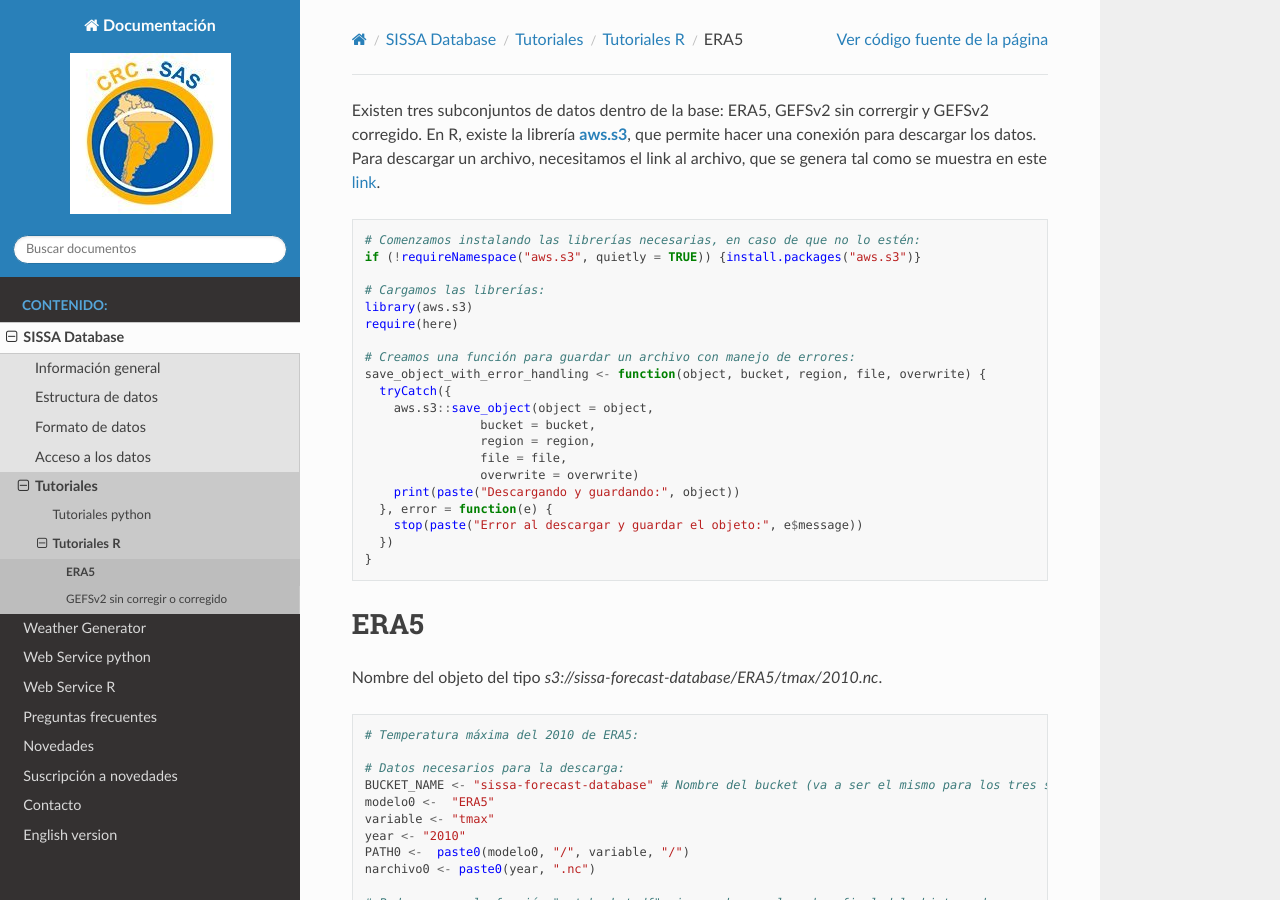
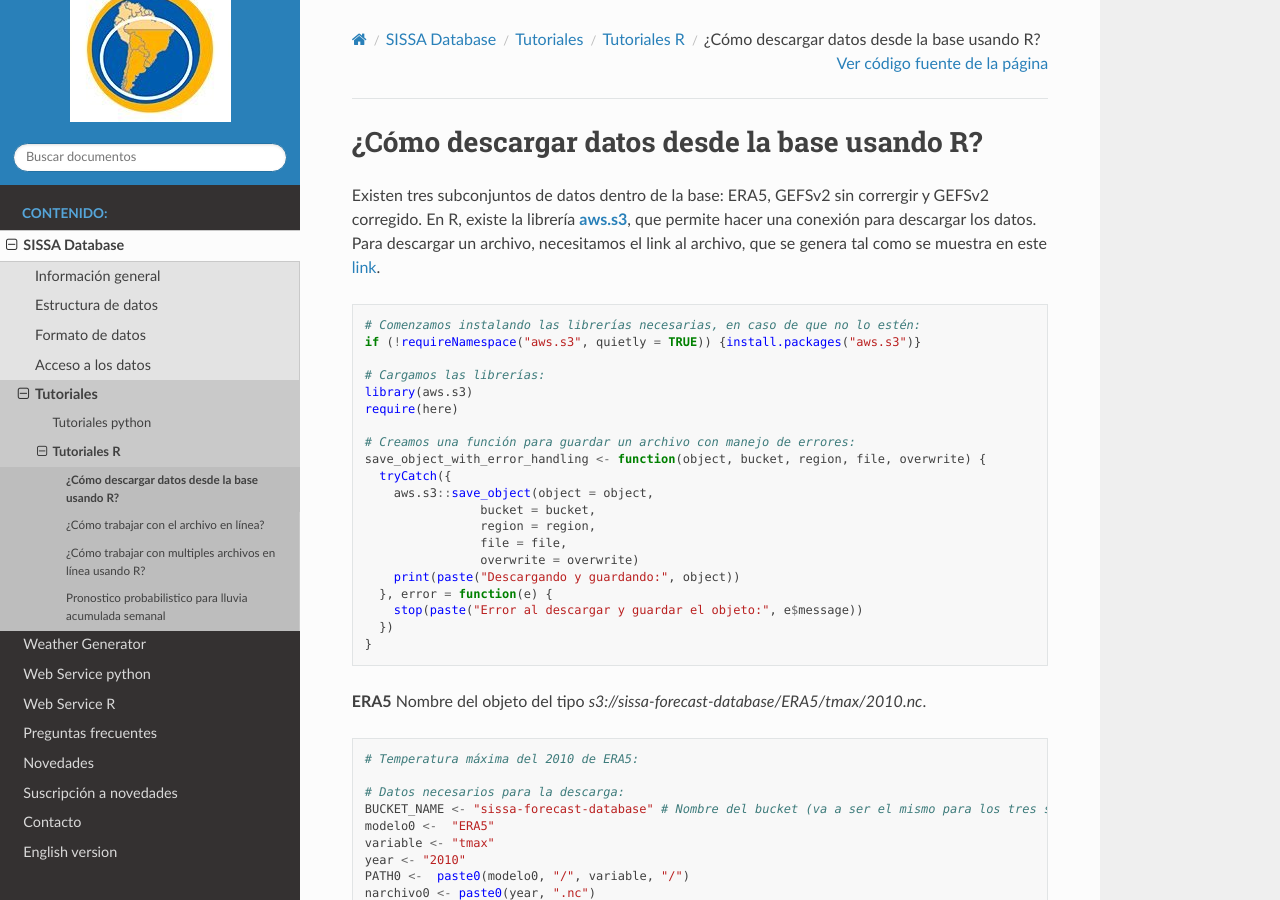
Before and after one commit to CRC-SAS/documentation_crc_sas, a Sphinx documentation site: the page built from source/SISSA_database/tutoriales_r/Tutorial_descarga_datos.md, in a window 1280 px wide and 900 px high. Built offline with Sphinx 7.4.7 and the Read the Docs theme 2.0.0, drawn with Linux system fonts in a browser that asks for light colours; pages that are not in the unit, such as notebooks, are missing from menus.

Commit message:
Actualizacion R

````diff
--- a/source/SISSA_database/5Tutoriales_R.rst
+++ b/source/SISSA_database/5Tutoriales_R.rst
@@ -12,6 +12,6 @@ Tutoriales R
     :maxdepth: 2
 
     ./tutoriales_r/Tutorial_descarga_datos
-    ./tutoriales_r/Tutorial_online_plot.nb
+    ./tutoriales_r/Tutorial_online_plot
     ./tutoriales_r/Tutorial_online_lista_archivos
     ./tutoriales_r/Tutorial_pronostico_semana2
--- a/source/SISSA_database/tutoriales_r/Tutorial_descarga_datos.md
+++ b/source/SISSA_database/tutoriales_r/Tutorial_descarga_datos.md
@@ -2,6 +2,8 @@
 title: "¿Cómo descargar datos desde la base usando R?"
 output: "html_notebook"
 ---
+
+# ¿Cómo descargar datos desde la base usando R?
 
 Existen tres subconjuntos de datos dentro de la base: ERA5, GEFSv2 sin corrergir y GEFSv2 corregido. En R, existe la librería [**aws.s3**](https://cran.r-project.org/web/packages/aws.s3/aws.s3.pdf), que permite hacer una conexión para descargar los datos. Para descargar un archivo, necesitamos el link al archivo, que se genera tal como se muestra en este [link](https://fmcarrasco.github.io/documentation_crc_sas/SISSA_database/2Estructura_de_datos/).
 
@@ -29,7 +31,7 @@ save_object_with_error_handling <- function(object, bucket, region, file, overwr
 }
 ```
 
-## ERA5
+**ERA5**
 Nombre del objeto del tipo *s3://sissa-forecast-database/ERA5/tmax/2010.nc*.
 
 ```r
@@ -58,7 +60,7 @@ save_object_with_error_handling(
   overwrite = TRUE)
 ```
 
-## GEFSv2 sin corregir o corregido
+**GEFSv2 sin corregir o corregido**
 Nombre del objeto del tipo *s3://sissa-forecast-database/subseasonal/GEFSv12/tmax/2010/20100331/tmax_20100331_p03.nc* para el caso sin corregir.
 
 Nombre del objeto del tipo *s3://sissa-forecast-database/subseasonal/GEFSv12_corr/tmax/2010/20100331/tmax_20100331_p03.nc* para el caso corregido.
--- a/source/SISSA_database/tutoriales_r/Tutorial_online_lista_archivos.md
+++ b/source/SISSA_database/tutoriales_r/Tutorial_online_lista_archivos.md
@@ -2,6 +2,7 @@
 title: "¿Cómo trabajar con multiples archivos en línea usando R?"
 output: "html_notebook"
 ---
+# ¿Cómo trabajar con multiples archivos en línea usando R?
 
 En este tutorial vamos a continuar trabajando con la librería [**aws.s3**](https://cran.r-project.org/web/packages/aws.s3/aws.s3.pdf) con la que hicimos la descarga de datos. A diferencia del anterior ejemplo, en este vamos a trabajar con todos los miembros del ensamble y vamos a calcular una media del ensamble y también la desviación estándar de dicho ensamble para un plazo de pronóstico.
 
--- a/source/SISSA_database/tutoriales_r/Tutorial_online_plot.md
+++ b/source/SISSA_database/tutoriales_r/Tutorial_online_plot.md
@@ -2,6 +2,8 @@
 title: "¿Cómo trabajar con el archivo en línea?"
 output: "html_notebook"
 ---
+
+# ¿Cómo trabajar con el archivo en línea?
 
 En este tutorial vamos a continuar trabajando con la librería [**aws.s3**](https://cran.r-project.org/web/packages/aws.s3/aws.s3.pdf) con la que hicimos la descarga de datos, pero esta vez para hacer una figura, sin necesidad de hacer la descarga del dato. Esta puede ser una opción viable en caso de no tener espacio o revisar solo una fecha.
 
--- a/source/SISSA_database/tutoriales_r/Tutorial_pronostico_semana2.md
+++ b/source/SISSA_database/tutoriales_r/Tutorial_pronostico_semana2.md
@@ -2,6 +2,9 @@
 title: "¿Como generar un pronóstico probabilistico para la semana 2 con R?"
 output: "html_notebook"
 ---
+
+# Pronostico probabilistico para lluvia acumulada semanal
+## ¿Como generar un pronóstico probabilistico para la semana 2 con R?
 
 En este tutorial y partir de la latitud y longitud de un lugar, la idea es:
 
````
